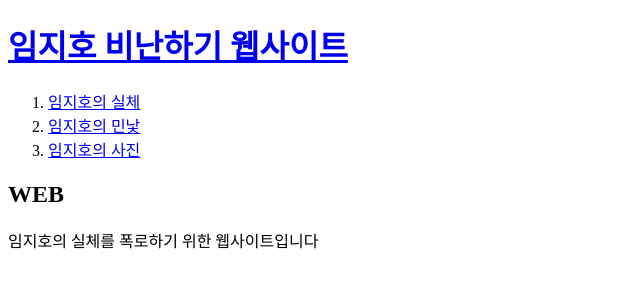
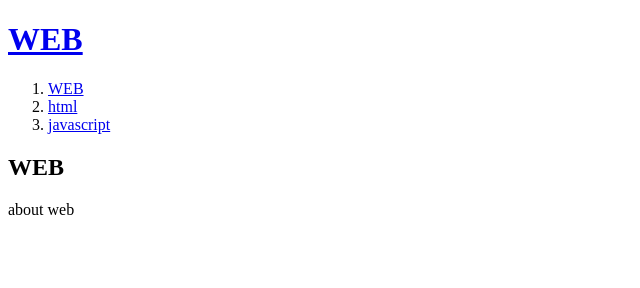
Before and after one commit to junzzangdol/my-second-firstime, a plain HTML site: page index.html in a window 1280 px wide. Shown: the whole page, without its empty margins (0-640 px from the left). Drawn offline with Linux system fonts and the light colour scheme.

Commit message:
Update index.html

```diff
--- a/index.html
+++ b/index.html
@@ -7,15 +7,15 @@
 </head>
 
 <body>
-    <h1><a href="index.html">임지호 비난하기 웹사이트</a></h1>
+    <h1><a href="index.html">WEB</a></h1>
     <ol>
-        <li><a href="1.html">임지호의 실체</a></li>
-        <li><a href="2.html">임지호의 민낯</a></li>
-        <li><a href="3.html">임지호의 사진</a></li>
+        <li><a href="1.html">WEB</a></li>
+        <li><a href="2.html">html</a></li>
+        <li><a href="3.html">javascript</a></li>
     </ol>
     <h2>WEB</h2>
     <p>
-        임지호의 실체를 폭로하기 위한 웹사이트입니다
+        about web
     </p>
 </body>
 
```
